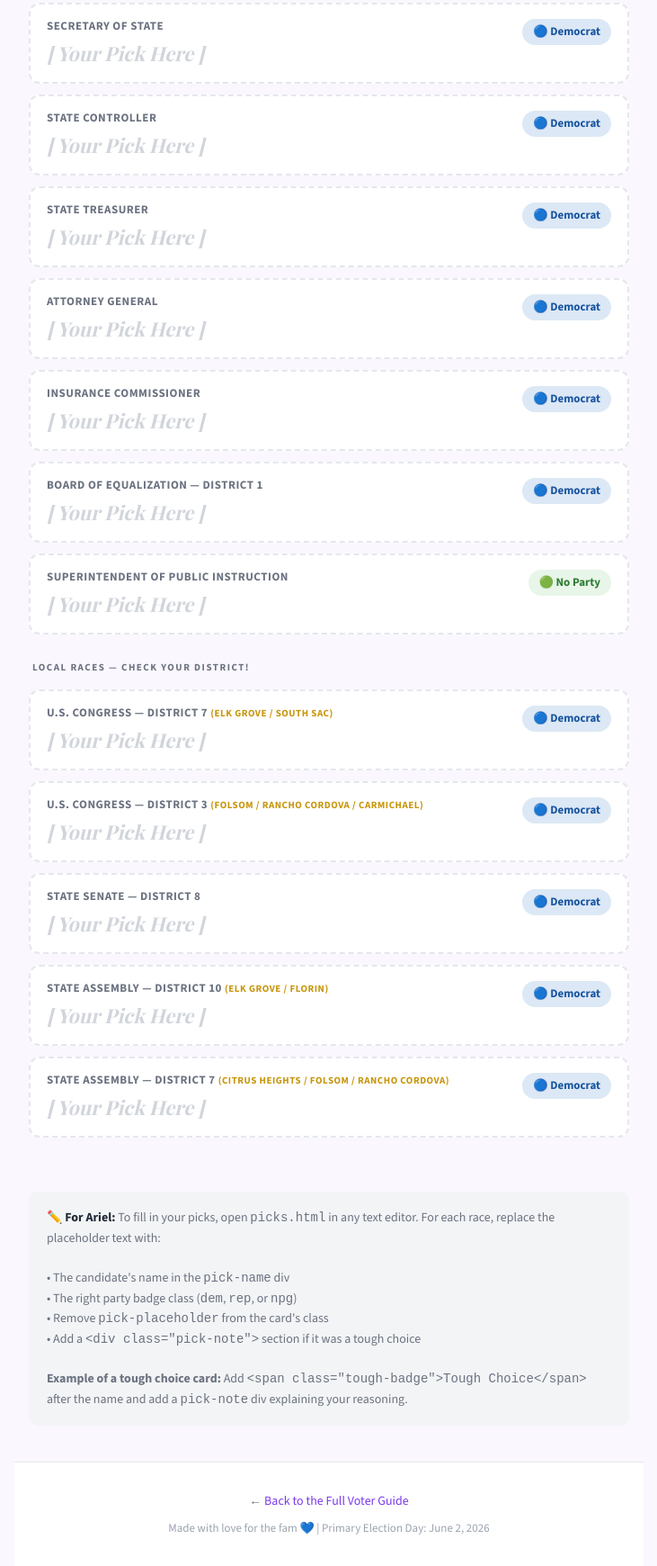
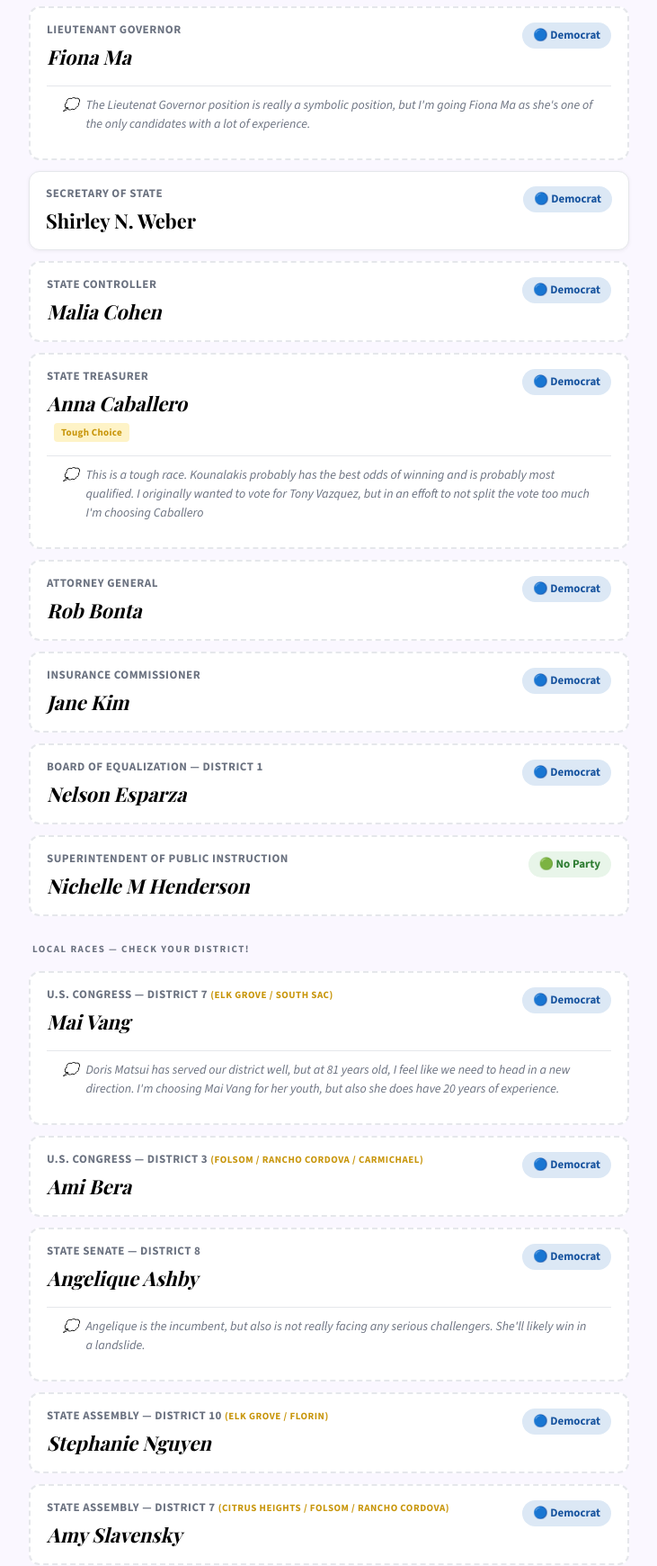
Before and after one commit to alyas94/ArielsElectionGuide, a plain HTML site: page picks.html in a window 1280 px wide. Shown: the part 1060-2800 px from the top of the page at 90% size, without its empty margins (274-1005 px from the left). Drawn offline with nearby package versions, Linux system fonts and the light colour scheme.

Commit message:
Add files via upload

```diff
--- a/picks.html
+++ b/picks.html
@@ -47,14 +47,14 @@
     overflow: hidden;
   }
   .hero::before {
-    content: '✨';
+    content: '';
     position: absolute;
     top: 20px; left: 30px;
     font-size: 40px;
     opacity: 0.3;
   }
   .hero::after {
-    content: '✨';
+    content: '';
     position: absolute;
     bottom: 20px; right: 30px;
     font-size: 32px;
@@ -108,7 +108,7 @@
     position: relative;
   }
   .intro-card::before {
-    content: '💜';
+    content: '';
     position: absolute;
     top: -16px;
     left: 28px;
@@ -184,7 +184,7 @@
     font-family: 'Playfair Display', serif;
     font-size: clamp(18px, 4vw, 22px);
     font-weight: 700;
-    color: var(--navy);
+    color: black;
   }
   .pick-party-badge {
     font-size: 13px;
@@ -215,7 +215,7 @@
   .pick-note::before { content: '💭'; flex-shrink: 0; }
 
   .pick-placeholder .pick-name {
-    color: #d1d5db;
+    color: black;
     font-style: italic;
   }
   .pick-placeholder {
@@ -270,13 +270,13 @@
 <div class="intro-card">
   <div class="intro-label">A note from Ariel</div>
   <p class="intro-text">
-    <!-- PLACEHOLDER INTRO — REPLACE THIS WITH YOUR OWN WORDS! -->
-    Hey fam! 👋 These are my personal picks for the June 2nd primary. I've done a lot of research on each of these races and these are the candidates I feel best represent our community and our values. You don't have to agree with me — that's the whole point of voting! — but if you trust my judgment and just want a quick answer, here you go. 😊
+
+    Hey There! These are my personal picks for the June 2nd primary. I've done a lot of research on each of these races and these are the candidates I feel best represent our community and our values. I encourage you all to check out the full guide and make your own decisions, but if you trust my judgment and just want a quick answer, here you go!
     <br><br>
     For the races where I'm flagging a "tough choice," I've added a little note explaining my thinking. Those are the ones where I genuinely went back and forth, so take those with a grain of salt and make up your own mind!
   </p>
   <div class="intro-note">
-    💡 <strong>Reminder:</strong> The top 2 vote-getters in each race advance to November regardless of party. Your primary vote matters!
+   <strong>Reminder:</strong> The top 2 vote-getters in each race advance to November regardless of party. Your primary vote matters!
   </div>
 </div>
 
@@ -290,9 +290,10 @@
     <div class="pick-header">
       <div>
         <div class="pick-race">Governor of California</div>
-        <div class="pick-name">[ Your Pick Here ]</div>
+        <div class="pick-name">Xavier Becerra</div>      <span class="tough-badge">Tough Choice</span>
       </div>
       <div class="pick-party-badge dem">🔵 Democrat</div>
+        <div class="pick-note">With so many candidates to choose from, this was a difficult choice. I chose Becerra because he is the most experienced candidate and aligns with my views the most out of the front runners.</div>
     </div>
   </div>
 
@@ -301,18 +302,19 @@
     <div class="pick-header">
       <div>
         <div class="pick-race">Lieutenant Governor</div>
-        <div class="pick-name">[ Your Pick Here ]</div>
+        <div class="pick-name">Fiona Ma</div>
       </div>
       <div class="pick-party-badge dem">🔵 Democrat</div>
+      <div class="pick-note">The Lieutenat Governor position is really a symbolic position, but I'm going Fiona Ma as she's one of the only candidates with a lot of experience.</div>
     </div>
   </div>
 
   <!-- SECRETARY OF STATE -->
-  <div class="pick-card pick-placeholder">
+  <div class="pick-card">
     <div class="pick-header">
       <div>
         <div class="pick-race">Secretary of State</div>
-        <div class="pick-name">[ Your Pick Here ]</div>
+        <div class="pick-name">Shirley N. Weber</div>
       </div>
       <div class="pick-party-badge dem">🔵 Democrat</div>
     </div>
@@ -323,7 +325,7 @@
     <div class="pick-header">
       <div>
         <div class="pick-race">State Controller</div>
-        <div class="pick-name">[ Your Pick Here ]</div>
+        <div class="pick-name">Malia Cohen</div>
       </div>
       <div class="pick-party-badge dem">🔵 Democrat</div>
     </div>
@@ -334,9 +336,11 @@
     <div class="pick-header">
       <div>
         <div class="pick-race">State Treasurer</div>
-        <div class="pick-name">[ Your Pick Here ]</div>
-      </div>
+        <div class="pick-name">Anna Caballero</div><span class="tough-badge">Tough Choice</span>
+           </div>
       <div class="pick-party-badge dem">🔵 Democrat</div>
+         <div class="pick-note">This is a tough race. Kounalakis probably has the best odds of winning and is probably most qualified. I originally wanted to vote for Tony Vazquez, but in an effoft to not split the vote too much I'm choosing Caballero</div>
+
     </div>
   </div>
 
@@ -345,7 +349,7 @@
     <div class="pick-header">
       <div>
         <div class="pick-race">Attorney General</div>
-        <div class="pick-name">[ Your Pick Here ]</div>
+        <div class="pick-name">Rob Bonta</div>
       </div>
       <div class="pick-party-badge dem">🔵 Democrat</div>
     </div>
@@ -356,7 +360,7 @@
     <div class="pick-header">
       <div>
         <div class="pick-race">Insurance Commissioner</div>
-        <div class="pick-name">[ Your Pick Here ]</div>
+        <div class="pick-name">Jane Kim</div>
       </div>
       <div class="pick-party-badge dem">🔵 Democrat</div>
     </div>
@@ -367,7 +371,7 @@
     <div class="pick-header">
       <div>
         <div class="pick-race">Board of Equalization — District 1</div>
-        <div class="pick-name">[ Your Pick Here ]</div>
+        <div class="pick-name">Nelson Esparza</div>
       </div>
       <div class="pick-party-badge dem">🔵 Democrat</div>
     </div>
@@ -378,7 +382,7 @@
     <div class="pick-header">
       <div>
         <div class="pick-race">Superintendent of Public Instruction</div>
-        <div class="pick-name">[ Your Pick Here ]</div>
+        <div class="pick-name">Nichelle M Henderson</div>
       </div>
       <div class="pick-party-badge npg">🟢 No Party</div>
     </div>
@@ -391,9 +395,11 @@
     <div class="pick-header">
       <div>
         <div class="pick-race">U.S. Congress — District 7 <span style="font-size:11px;color:var(--gold);font-weight:700;">(Elk Grove / South Sac)</span></div>
-        <div class="pick-name">[ Your Pick Here ]</div>
+        <div class="pick-name">Mai Vang</div>
       </div>
       <div class="pick-party-badge dem">🔵 Democrat</div>
+      <div class="pick-note">Doris Matsui has served our district well, but at 81 years old, I feel like we need to head in a new direction. I'm choosing Mai Vang for her youth, but also she does have 20 years of experience.</div>
+
     </div>
   </div>
 
@@ -402,7 +408,7 @@
     <div class="pick-header">
       <div>
         <div class="pick-race">U.S. Congress — District 3 <span style="font-size:11px;color:var(--gold);font-weight:700;">(Folsom / Rancho Cordova / Carmichael)</span></div>
-        <div class="pick-name">[ Your Pick Here ]</div>
+        <div class="pick-name">Ami Bera</div>
       </div>
       <div class="pick-party-badge dem">🔵 Democrat</div>
     </div>
@@ -413,9 +419,10 @@
     <div class="pick-header">
       <div>
         <div class="pick-race">State Senate — District 8</div>
-        <div class="pick-name">[ Your Pick Here ]</div>
+        <div class="pick-name">Angelique Ashby</div>
       </div>
       <div class="pick-party-badge dem">🔵 Democrat</div>
+      <div class="pick-note">Angelique is the incumbent, but also is not really facing any serious challengers. She'll likely win in a landslide.</div>
     </div>
   </div>
 
@@ -424,7 +431,7 @@
     <div class="pick-header">
       <div>
         <div class="pick-race">State Assembly — District 10 <span style="font-size:11px;color:var(--gold);font-weight:700;">(Elk Grove / Florin)</span></div>
-        <div class="pick-name">[ Your Pick Here ]</div>
+        <div class="pick-name">Stephanie Nguyen</div>
       </div>
       <div class="pick-party-badge dem">🔵 Democrat</div>
     </div>
@@ -435,7 +442,7 @@
     <div class="pick-header">
       <div>
         <div class="pick-race">State Assembly — District 7 <span style="font-size:11px;color:var(--gold);font-weight:700;">(Citrus Heights / Folsom / Rancho Cordova)</span></div>
-        <div class="pick-name">[ Your Pick Here ]</div>
+        <div class="pick-name">Amy Slavensky</div>
       </div>
       <div class="pick-party-badge dem">🔵 Democrat</div>
     </div>
@@ -443,23 +450,9 @@
 
 </div>
 
-<!-- HOW TO EDIT NOTE -->
-<div style="max-width:700px;margin:0 auto 40px;padding:0 16px;">
-  <div style="background:#f3f4f6;border-radius:10px;padding:18px 20px;font-size:14px;color:var(--gray);">
-    <strong style="color:var(--text);">✏️ For Ariel:</strong> To fill in your picks, open <code>picks.html</code> in any text editor. For each race, replace the placeholder text with:
-    <br><br>
-    • The candidate's name in the <code>pick-name</code> div<br>
-    • The right party badge class (<code>dem</code>, <code>rep</code>, or <code>npg</code>)<br>
-    • Remove <code>pick-placeholder</code> from the card's class<br>
-    • Add a <code>&lt;div class="pick-note"&gt;</code> section if it was a tough choice<br>
-    <br>
-    <strong>Example of a tough choice card:</strong> Add <code>&lt;span class="tough-badge"&gt;Tough Choice&lt;/span&gt;</code> after the name and add a <code>pick-note</code> div explaining your reasoning.
-  </div>
-</div>
-
 <footer>
   <p>← <a href="index.html">Back to the Full Voter Guide</a></p>
-  <p style="margin-top:8px; color:#9ca3af; font-size:13px;">Made with love for the fam 💙 | Primary Election Day: June 2, 2026</p>
+  <p style="margin-top:8px; color:#9ca3af; font-size:13px;">Primary Election Day: June 2, 2026</p>
 </footer>
 
 </body>
```
